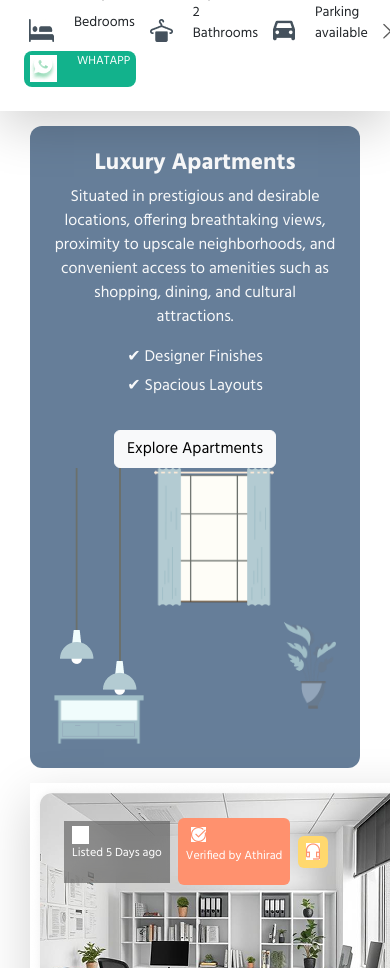
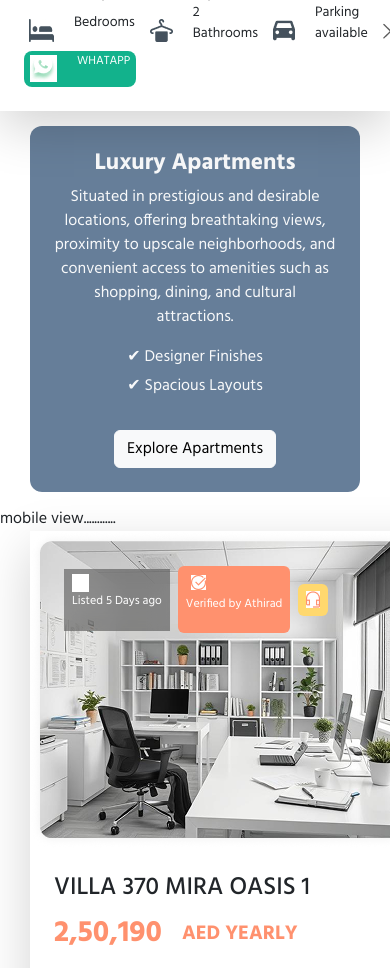
Before and after one commit to ShilpaBabeendran/react-apllication, a React (Create React App) app: page / in a window 390 px wide. Shown: the part 3320-4288 px from the top of the page. Built offline with nearby package versions, Linux system fonts and the light colour scheme; a web font is replaced by a local one.

Commit message:
mobile view

```diff
--- a/src/Components/LuxuaryApartment/apartment.css
+++ b/src/Components/LuxuaryApartment/apartment.css
@@ -58,7 +58,7 @@
 
 @media (max-width: 768px){
     .image-section {
-        display: none;
-    }
+        display: none !important;
+      }
 
 }
--- a/src/Components/LuxuaryApartment/index.js
+++ b/src/Components/LuxuaryApartment/index.js
@@ -12,7 +12,7 @@ const LuxuryApartments = () => {
   return (
 
 
-    <div>
+    <>
 
 
 
@@ -23,7 +23,7 @@ const LuxuryApartments = () => {
 
 
         {/* <div className="container my-5"> */}
-      <div className=" max-width luxury-card p-4 d-flex flex-column flex-lg-row align-items-center">
+      <div className=" max-width luxury-card p-4 d-flex flex-column flex-lg-row align-items-center ">
         {/* Left Side: Text Content */}
         <div className="text-section text-light text-lg-start text-center">
           <h3 className="fw-bold">Luxury Apartments</h3>
@@ -42,7 +42,7 @@ const LuxuryApartments = () => {
         {/* Right Side: Illustration */}
         {/* <div className="image-section"> */}
         <div className="d-flex  image-section ">
-                <div className=" img-one">
+                <div className=" img-one d-none d-md-block ">
                   <div className="img-a">
                   <img src={Light} alt=""/>
 
@@ -52,13 +52,13 @@ const LuxuryApartments = () => {
 
                   </div>
                 </div>
-                <div className="img-two">
+                <div className="img-two d-none d-md-block ">
                   {/* <div className="img-c"> */}
                   <img src={Window} alt=""/>
 
                   {/* </div> */}
                 </div>
-                <div className="img-three">
+                <div className="img-three d-none d-md-block ">
                   {/* <div className="img-d"> */}
                   <img src={Flower} alt=""/>
 
@@ -73,7 +73,32 @@ const LuxuryApartments = () => {
 
 
 
-    </div>
+
+mobile view............
+
+
+      {/* <div className=" max-width luxury-card p-4 d-flex flex-column flex-lg-row align-items-center">
+
+        <div className="text-section text-light text-lg-start text-center">
+          <h3 className="fw-bold">Luxury Apartments</h3>
+          <p>
+            Situated in prestigious and desirable locations, offering breathtaking
+            views, proximity to upscale neighborhoods, and convenient access to
+            amenities such as shopping, dining, and cultural attractions.
+          </p>
+          <ul className="list-unstyled">
+            <li>✔ Designer Finishes</li>
+            <li>✔ Spacious Layouts</li>
+          </ul>
+          <button className="btn btn-light mt-3">Explore Apartments</button>
+        </div>
+      </div> */}
+
+
+
+
+
+    </>
   );
 };
 
```
